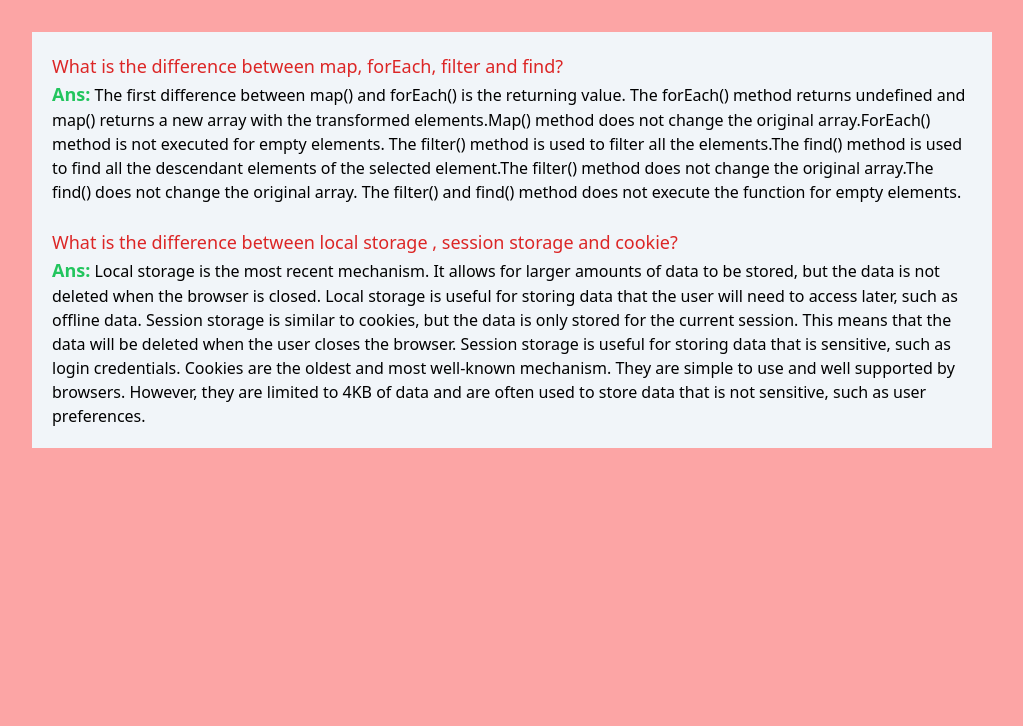
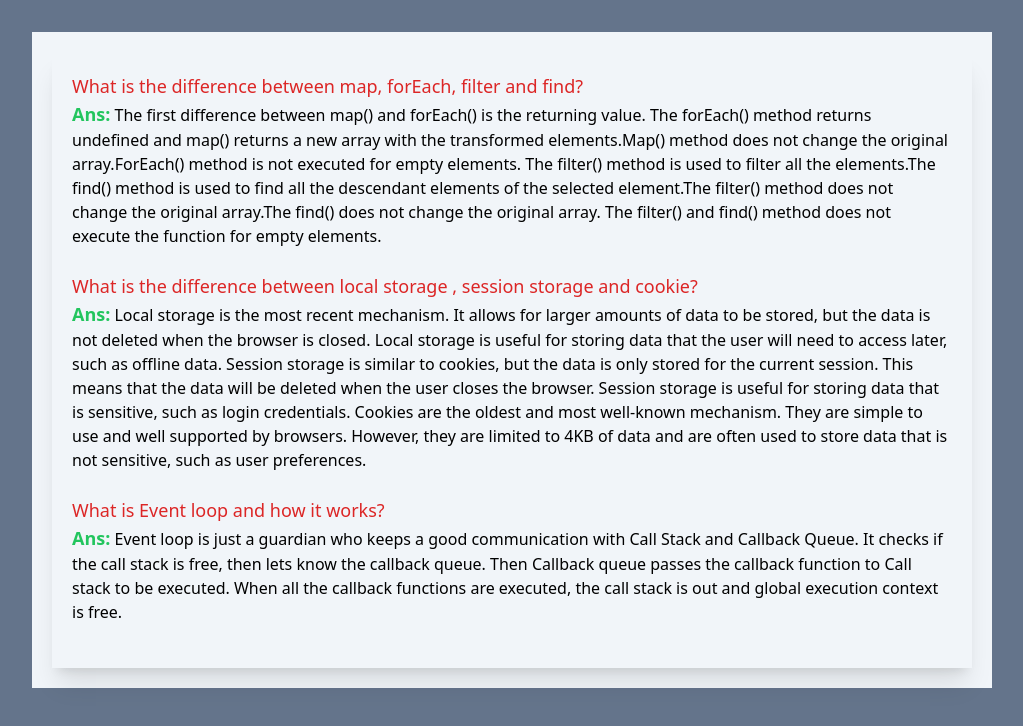
Before and after one commit to itsjahid01/quiz-hero, a plain HTML site: page blog.html in a window 1280 px wide. Shown: the whole page, without its empty margins (128-1151 px from the left). Drawn offline with nearby package versions, Linux system fonts and the light colour scheme.

Commit message:
third question done

```diff
--- a/blog.html
+++ b/blog.html
@@ -7,10 +7,10 @@
     <title>Blog</title>
     <script src="https://cdn.tailwindcss.com"></script>
   </head>
-  <body class="bg-red-300">
+  <body class="bg-slate-500">
     <!-- blog page  -->
-    <section class="bg-slate-100 w-9/12 mx-auto mt-8">
-      <div class="p-5">
+    <section class="bg-slate-100 w-9/12 mx-auto mt-8 p-5">
+      <div class="p-5 shadow-xl">
         <p class="text-red-600 text-lg">
           What is the difference between map, forEach, filter and find?
         </p>
@@ -45,7 +45,27 @@
           However, they are limited to 4KB of data and are often used to store
           data that is not sensitive, such as user preferences.
         </p>
-
+        <br>
+        <p class="text-red-600 text-lg">
+            What is Event loop and how it works?
+        </p>
+        <p>
+          <span class="text-green-500 text-lg font-bold">Ans:</span> Event loop is just a guardian who keeps a good communication with Call Stack and Callback Queue. It checks if the call stack is free, then lets know the callback queue. Then Callback queue passes the callback function to Call stack to be executed. When all the callback functions are executed, the call stack is out and global execution context is free.
+        </p>
+        <br>
+        <!-- <p class="text-red-600 text-lg">
+            What is Event loop and how it works?
+        </p>
+        <p>
+          <span class="text-green-500 text-lg font-bold">Ans:</span> Event loop is just a guardian who keeps a good communication with Call Stack and Callback Queue. It checks if the call stack is free, then lets know the callback queue. Then Callback queue passes the callback function to Call stack to be executed. When all the callback functions are executed, the call stack is out and global execution context is free.
+        </p>
+        <br>
+        <p class="text-red-600 text-lg">
+            What is Event loop and how it works?
+        </p>
+        <p>
+          <span class="text-green-500 text-lg font-bold">Ans:</span> Event loop is just a guardian who keeps a good communication with Call Stack and Callback Queue. It checks if the call stack is free, then lets know the callback queue. Then Callback queue passes the callback function to Call stack to be executed. When all the callback functions are executed, the call stack is out and global execution context is free.
+        </p> -->
       </div>
     </section>
   </body>
```
